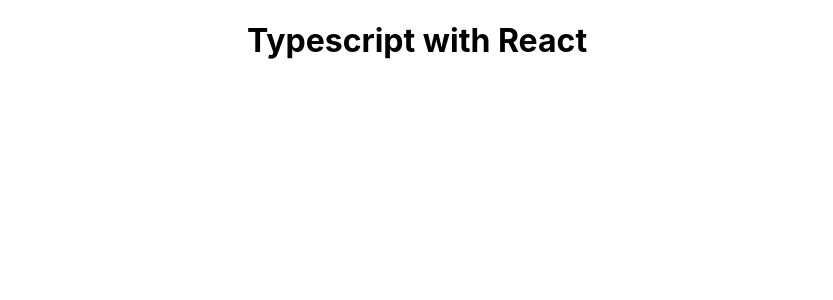
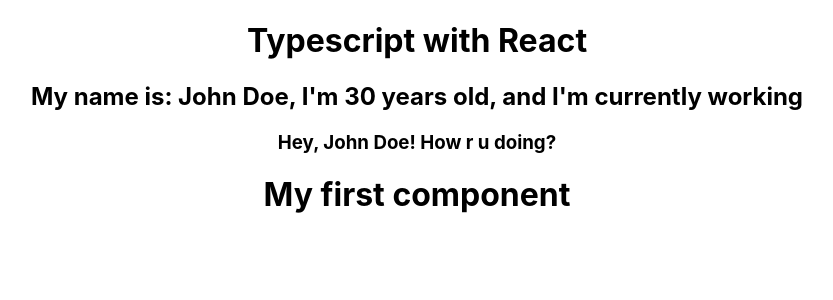
Before and after one commit to Matt-Alves07/TSComReact, a React (Create React App) app in the folder source/: page / in a window 1280 px wide. Shown: the top 300 px of the page, without its empty margins (223-1056 px from the left). Built offline with nearby package versions, Linux system fonts and the light colour scheme.

Commit message:
Created the first component in the project

```diff
--- a/source/src/App.tsx
+++ b/source/src/App.tsx
@@ -1,10 +1,29 @@
 import React from 'react';
 import './App.css';
 
+//Components
+import FirstComponent from './Components/FirstComponent';
+
 function App() {
+  //Variaveis
+  const name: string = "John Doe";
+  const age: number = 30;
+  const isWorking: boolean = true;
+
+  //Funcoes
+  const userGreeting = (name: string): string => {
+    return `Hey, ${name}! How r u doing?`;
+  }
+
   return (
     <div className="App">
       <h1>Typescript with React</h1>
+      <h2>
+        My name is: {name}, I'm {age} years old, and {isWorking ? "I'm currently working" : "I'm not currently working"}
+      </h2>
+      <h3>{userGreeting(name)}</h3>
+
+      <FirstComponent/>
     </div>
   );
 }
--- /dev/null
+++ b/source/src/Components/FirstComponent.tsx
@@ -0,0 +1,12 @@
+//Components
+import React, { ReactElement } from 'react';
+
+function FirstComponent(): ReactElement {
+    return (
+        <div>
+            <h1>My first component</h1>
+        </div>
+    );
+}
+
+export default FirstComponent;
--- a/source/src/index.tsx
+++ b/source/src/index.tsx
@@ -2,7 +2,6 @@
 import ReactDOM from 'react-dom/client';
 import './index.css';
 import App from './App';
-import reportWebVitals from './reportWebVitals';
 
 const root = ReactDOM.createRoot(
   document.getElementById('root') as HTMLElement
@@ -16,4 +15,4 @@
 // If you want to start measuring performance in your app, pass a function
 // to log results (for example: reportWebVitals(console.log))
 // or send to an analytics endpoint. Learn more: https://bit.ly/CRA-vitals
-reportWebVitals();
+//reportWebVitals();
```
